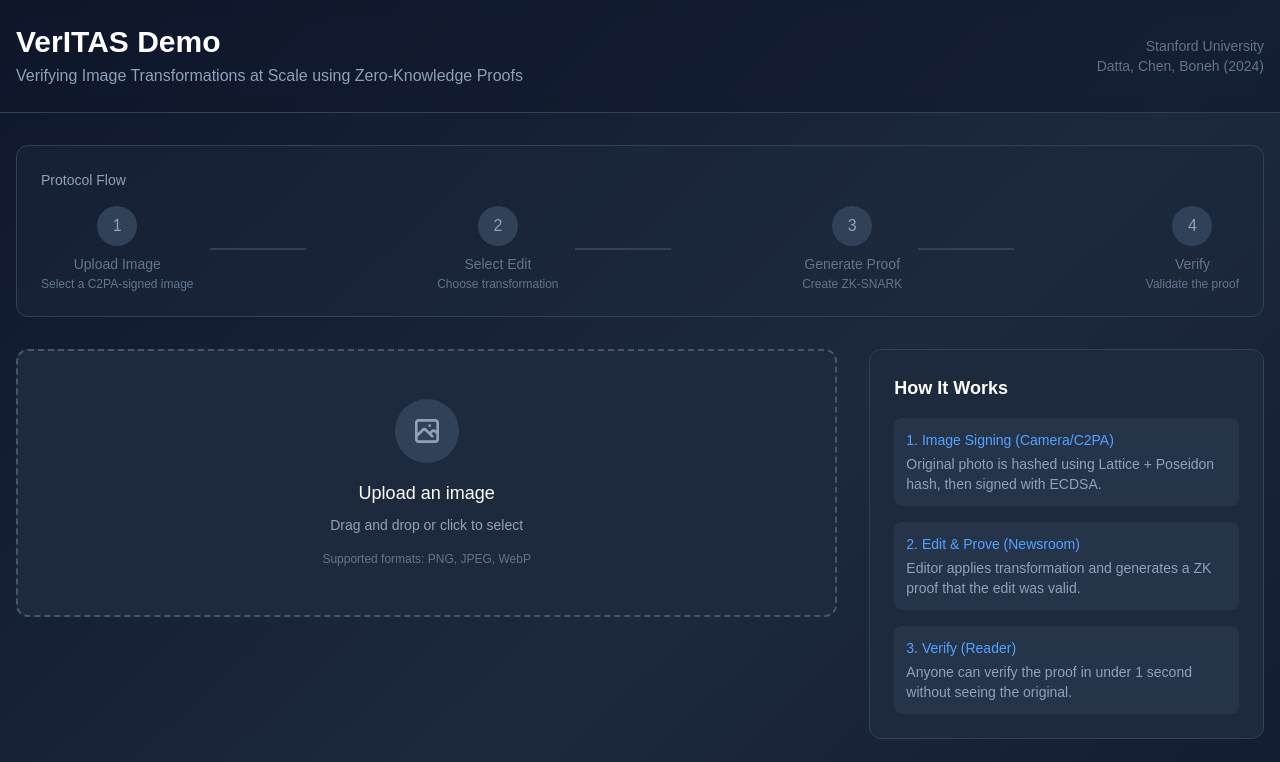
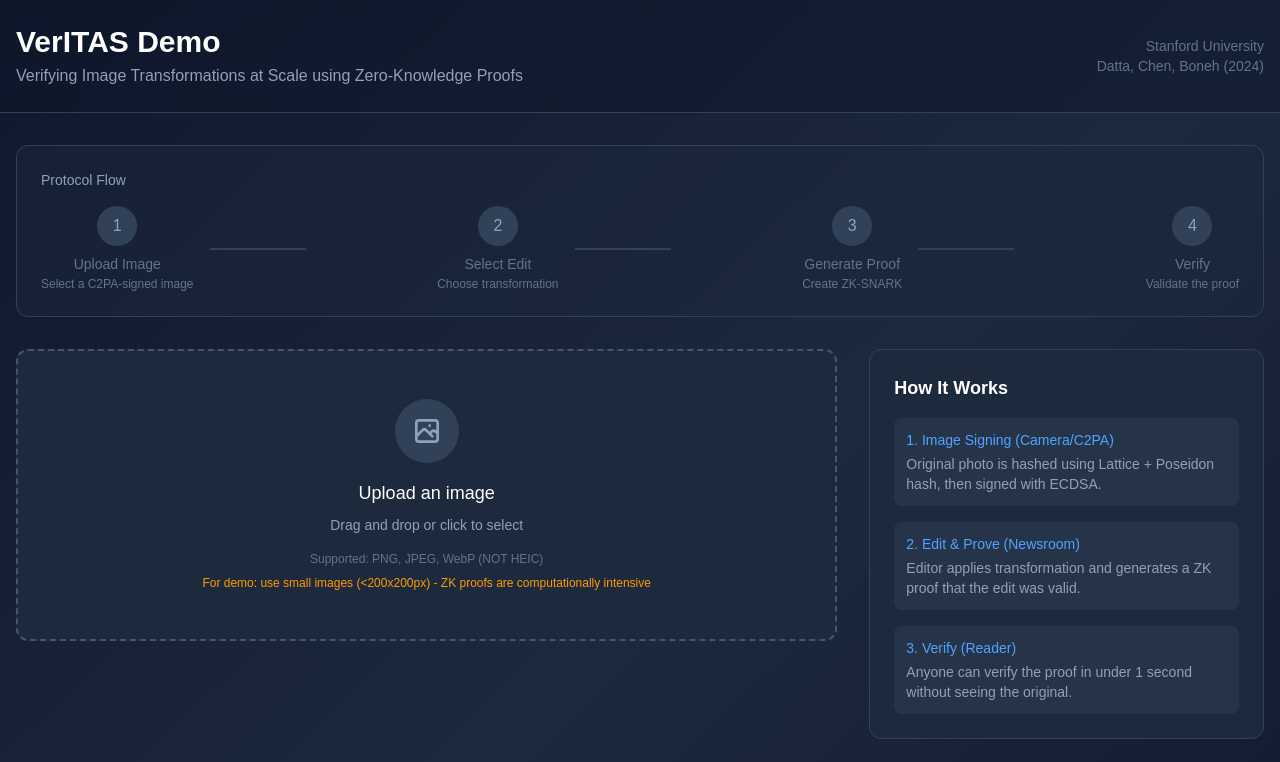
Before and after one commit to hamdan92/veritas-demo, a Next.js app in the folder frontend/: page / in a window 1280 px wide. Shown: the top 762 px of the page. Built offline with nearby package versions, Linux system fonts and the light colour scheme; no server answers.

Commit message:
Add image format warning and size recommendation

```diff
--- a/frontend/src/components/ImageUpload.tsx
+++ b/frontend/src/components/ImageUpload.tsx
@@ -45,7 +45,8 @@ export default function ImageUpload({ onUpload }: ImageUploadProps) {
         </div>
         <p className="text-white text-lg font-medium mb-2">Upload an image</p>
         <p className="text-slate-400 text-sm mb-4">Drag and drop or click to select</p>
-        <p className="text-slate-500 text-xs">Supported formats: PNG, JPEG, WebP</p>
+        <p className="text-slate-500 text-xs">Supported: PNG, JPEG, WebP (NOT HEIC)</p>
+        <p className="text-amber-500 text-xs mt-2">For demo: use small images (&lt;200x200px) - ZK proofs are computationally intensive</p>
         <input
           type="file"
           accept="image/*"
```
Also changed, not shown: 1 other file (tests, documents, lock files or other folders).
